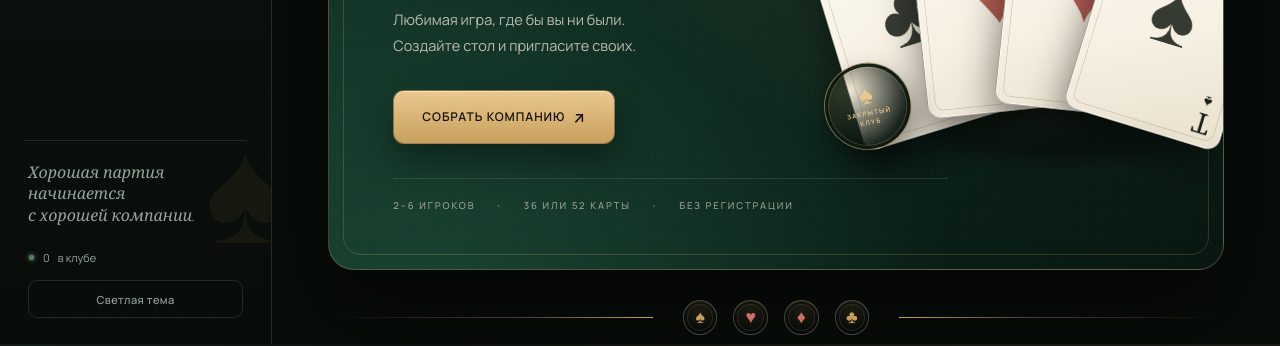
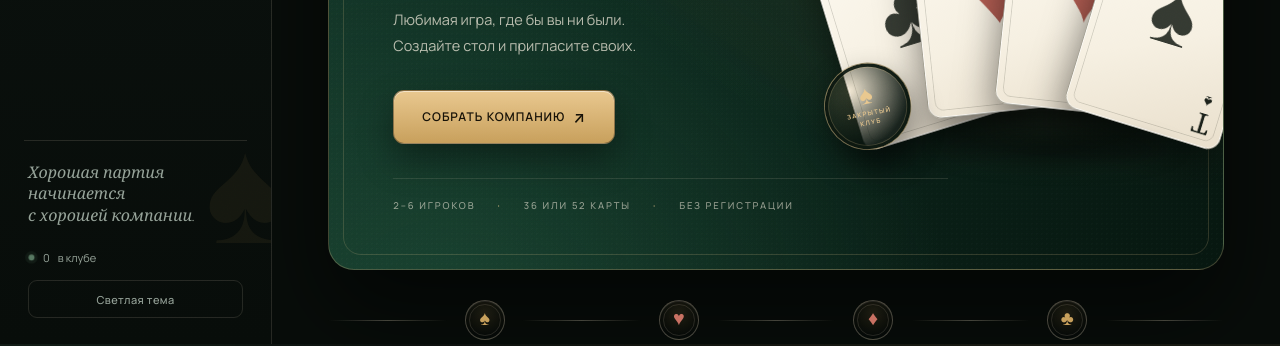
Before and after one commit to imAmachine/durak-online, a website: page index.html in a window 1280 px wide. Shown: the part 456-802 px from the top of the page. Drawn offline with nearby package versions, Linux system fonts and the light colour scheme; no server answers.

Commit message:
style: keep the suit medallions inside the divider strip
The divider goes back to the fading hairline strip, but the four suits
keep their round medallion treatment: a hairline ring, a faint inner
ring and a warm fill. The medallions and the glyphs are larger than the
first version so the motif reads clearly without turning the divider
into a solid band.

```diff
--- a/index.html
+++ b/index.html
@@ -6,7 +6,7 @@
   <meta name="theme-color" content="#080d0a">
   <meta name="description" content="Дурак онлайн для своей компании. Создайте стол, отправьте друзьям код и сыграйте в подкидного или переводного.">
   <title>Дурак Онлайн · Карточный клуб</title>
-  <link rel="stylesheet" href="style.css?v=25">
+  <link rel="stylesheet" href="style.css?v=27">
 </head>
 <body>
   <a class="skip-link" href="#main">Перейти к содержимому</a>
@@ -58,7 +58,7 @@
             <div class="hero-seal" aria-hidden="true"><span>♠</span><small>ЗАКРЫТЫЙ<br>КЛУБ</small></div>
           </div>
         </section>
-        <div class="ornament" aria-hidden="true"><i></i><span class="ornament-suits"><span>♠</span><span>♥</span><span>♦</span><span>♣</span></span><i></i></div>
+        <div class="ornament" aria-hidden="true"><i></i><span>♠</span><i></i><span>♥</span><i></i><span>♦</span><i></i><span>♣</span><i></i></div>
         <section class="section-head" aria-labelledby="openGamesTitle">
           <div><p class="eyebrow">НАЙДИТЕ СВОЮ КОМПАНИЮ</p><h2 id="openGamesTitle">Открытые столы <span id="roomCount"></span></h2><p class="connection-status" id="connectionStatus" role="status">Соединяемся с клубом…</p></div>
           <div class="filter" id="lobbyFilter" role="group" aria-label="Режим игры">
--- a/style.css
+++ b/style.css
@@ -684,7 +684,7 @@ a { color: var(--brass); text-underline-offset: 3px; }
 .ornament {
   display: flex;
   align-items: center;
-  gap: clamp(16px, 2.4vw, 30px);
+  gap: clamp(7px, 1.4vw, 20px);
   margin: 0 0 clamp(34px, 4vw, 52px);
   color: var(--brass);
 }
@@ -692,28 +692,24 @@ a { color: var(--brass); text-underline-offset: 3px; }
 .ornament i {
   flex: 1;
   height: 1px;
-  background: linear-gradient(90deg, transparent, var(--line-strong) 62%, var(--brass));
-}
-
-.ornament i:last-child { background: linear-gradient(90deg, var(--brass), var(--line-strong) 38%, transparent); }
-
-.ornament-suits { display: flex; flex: 0 0 auto; align-items: center; gap: clamp(9px, 1.3vw, 16px); }
-
-.ornament-suits > span {
+  background: linear-gradient(90deg, transparent, var(--line-strong), transparent);
+}
+
+.ornament span {
   position: relative;
   display: grid;
-  width: clamp(29px, 2.7vw, 35px);
-  height: clamp(29px, 2.7vw, 35px);
+  flex: 0 0 auto;
+  width: clamp(32px, 3.1vw, 43px);
+  height: clamp(32px, 3.1vw, 43px);
   place-items: center;
   border: 1px solid var(--line-strong);
   border-radius: 50%;
-  color: var(--brass);
   background: radial-gradient(circle at 50% 32%, var(--brass-soft), transparent 74%);
   box-shadow: inset 0 1px 0 rgba(255, 255, 255, .07);
-  font: 500 clamp(15px, 1.4vw, 18px)/1 var(--font-display);
-}
-
-.ornament-suits > span::after {
+  font: 500 clamp(16px, 1.55vw, 21px)/1 var(--font-display);
+}
+
+.ornament span::after {
   content: '';
   position: absolute;
   inset: 3px;
@@ -722,8 +718,8 @@ a { color: var(--brass); text-underline-offset: 3px; }
   pointer-events: none;
 }
 
-.ornament-suits > span:nth-child(2),
-.ornament-suits > span:nth-child(3) { color: var(--red); }
+.ornament span:nth-of-type(2),
+.ornament span:nth-of-type(3) { color: var(--red); }
 
 .section-head {
   display: flex;
```
Also changed, not shown: AGENTS.md (+6 -5 lines).
